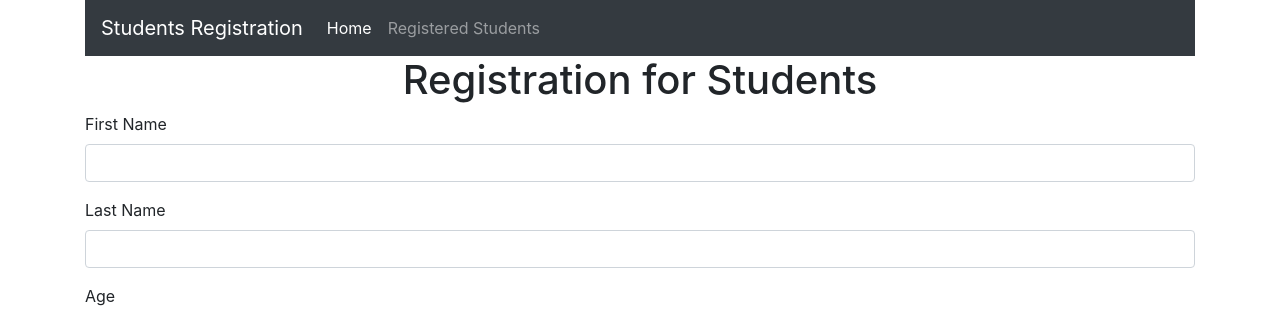
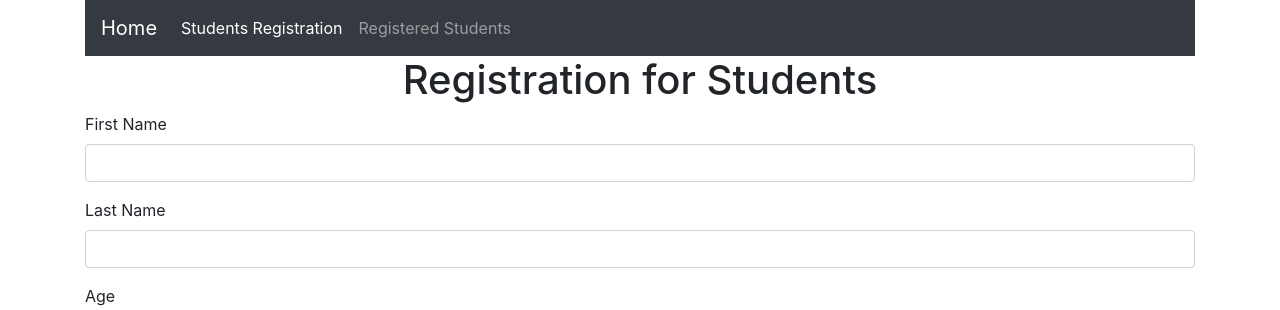
Before and after one commit to Khani89/SchoolPage, a PHP site: page /index.php in a window 1280 px wide. Shown: the top 310 px of the page. Run offline with PHP 8.4, Linux system fonts and the light colour scheme.

Commit message:
added a new file and folder

```diff
--- a/includes/header.php
+++ b/includes/header.php
@@ -19,14 +19,14 @@
   <body>
       <div class="container">
       <nav class="navbar navbar-expand-lg navbar-dark bg-dark">
-        <a class="navbar-brand" href="index.php">Students Registration</a>
+        <a class="navbar-brand" href="welcome.php">Home</a>
         <button class="navbar-toggler" type="button" data-toggle="collapse" data-target="#navbarNavAltMarkup"
         aria-controls="navbarNavAltMarkup" aria-expanded="false" aria-label="Toggle navigation">
           <span class="navbar-toggler-icon"></span>
         </button>
         <div class="collapse navbar-collapse" id="navbarNavAltMarkup">
           <div class="navbar-nav mr-auto">
-            <a class="nav-item nav-link active" href="index.php">Home <span class="sr-only">(current)</span></a>
+            <a class="nav-item nav-link active" href="index.php">Students Registration <span class="sr-only">(current)</span></a>
             <a class="nav-item nav-link" href="registeredstudents.php">Registered Students</a>
           </div>
         </div>
```
Also changed, not shown: welcome.php (added).
